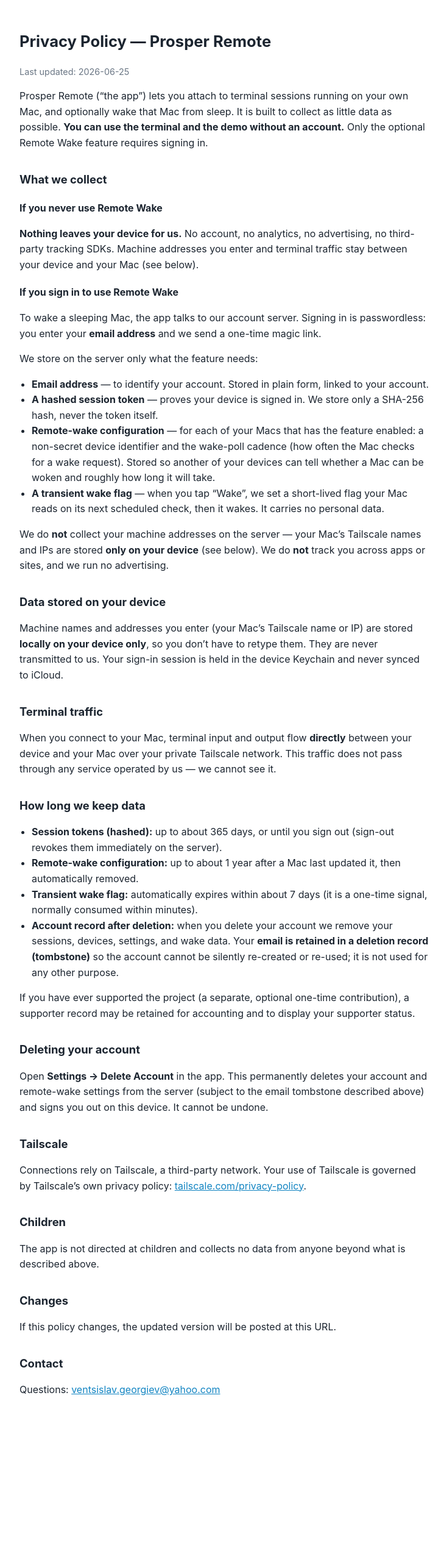
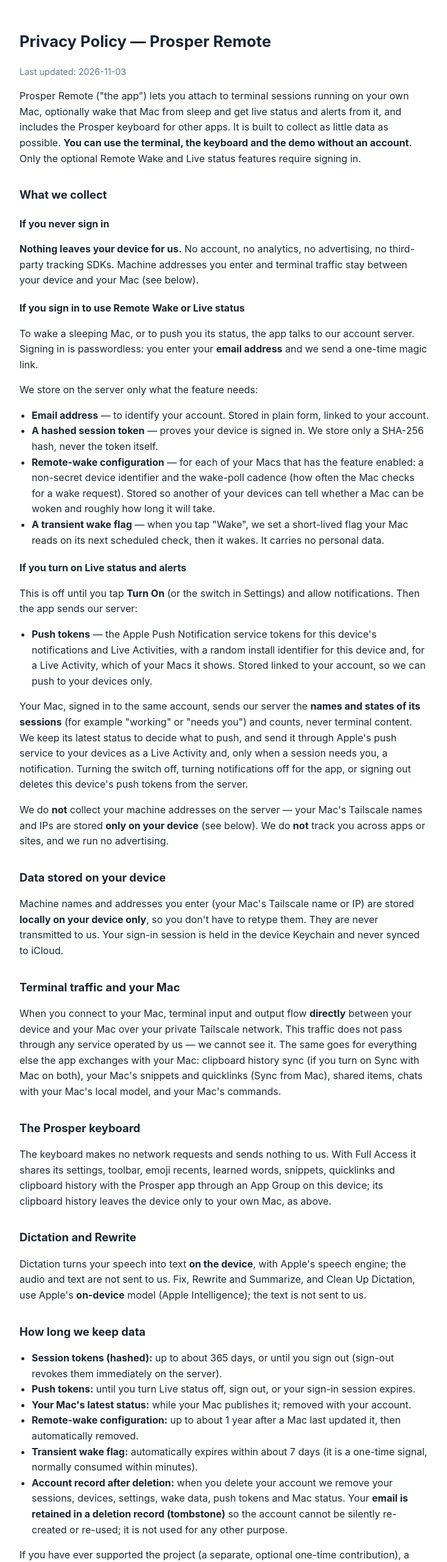
Before and after one commit to ventsislav-georgiev/prosper-ios, a plain HTML site: page index.html in a window 1280 px wide. Shown: the top 2562 px of the page at 61% size, without its empty margins (272-1006 px from the left). Before the commit the page ends 2341 px from the top, so only its background shows below. Drawn offline with Linux system fonts and the light colour scheme.

Commit message:
Privacy policy: Live status and alerts, the Prosper keyboard, clipboard sync, on-device dictation and rewrite (#725)

```diff
--- a/index.html
+++ b/index.html
@@ -16,83 +16,89 @@
 </head>
 <body>
 <h1>Privacy Policy — Prosper Remote</h1>
-<p class="meta">Last updated: 2026-06-25</p>
 
-<p>Prosper Remote (“the app”) lets you attach to terminal sessions running on your own Mac, and
-optionally wake that Mac from sleep. It is built to collect as little data as possible.
-<strong>You can use the terminal and the demo without an account.</strong> Only the optional Remote
-Wake feature requires signing in.</p>
+<p class="meta">Last updated: 2026-11-03</p>
+
+<p>Prosper Remote ("the app") lets you attach to terminal sessions running on your own Mac, optionally wake that Mac from sleep and get live status and alerts from it, and includes the Prosper keyboard for other apps. It is built to collect as little data as possible. <strong>You can use the terminal, the keyboard and the demo without an account.</strong> Only the optional Remote Wake and Live status features require signing in.</p>
 
 <h2>What we collect</h2>
 
-<h3>If you never use Remote Wake</h3>
-<p><strong>Nothing leaves your device for us.</strong> No account, no analytics, no advertising, no
-third-party tracking SDKs. Machine addresses you enter and terminal traffic stay between your device
-and your Mac (see below).</p>
+<h3>If you never sign in</h3>
 
-<h3>If you sign in to use Remote Wake</h3>
-<p>To wake a sleeping Mac, the app talks to our account server. Signing in is passwordless: you
-enter your <strong>email address</strong> and we send a one-time magic link.</p>
+<p><strong>Nothing leaves your device for us.</strong> No account, no analytics, no advertising, no third-party tracking SDKs. Machine addresses you enter and terminal traffic stay between your device and your Mac (see below).</p>
+
+<h3>If you sign in to use Remote Wake or Live status</h3>
+
+<p>To wake a sleeping Mac, or to push you its status, the app talks to our account server. Signing in is passwordless: you enter your <strong>email address</strong> and we send a one-time magic link.</p>
+
 <p>We store on the server only what the feature needs:</p>
+
 <ul>
-  <li><strong>Email address</strong> — to identify your account. Stored in plain form, linked to
-  your account.</li>
-  <li><strong>A hashed session token</strong> — proves your device is signed in. We store only a
-  SHA-256 hash, never the token itself.</li>
-  <li><strong>Remote-wake configuration</strong> — for each of your Macs that has the feature
-  enabled: a non-secret device identifier and the wake-poll cadence (how often the Mac checks for a
-  wake request). Stored so another of your devices can tell whether a Mac can be woken and roughly
-  how long it will take.</li>
-  <li><strong>A transient wake flag</strong> — when you tap “Wake”, we set a short-lived flag your
-  Mac reads on its next scheduled check, then it wakes. It carries no personal data.</li>
+  <li><strong>Email address</strong> — to identify your account. Stored in plain form, linked to your account.</li>
+  <li><strong>A hashed session token</strong> — proves your device is signed in. We store only a SHA-256 hash, never the token itself.</li>
+  <li><strong>Remote-wake configuration</strong> — for each of your Macs that has the feature enabled: a non-secret device identifier and the wake-poll cadence (how often the Mac checks for a wake request). Stored so another of your devices can tell whether a Mac can be woken and roughly how long it will take.</li>
+  <li><strong>A transient wake flag</strong> — when you tap "Wake", we set a short-lived flag your Mac reads on its next scheduled check, then it wakes. It carries no personal data.</li>
 </ul>
-<p>We do <strong>not</strong> collect your machine addresses on the server — your Mac’s Tailscale
-names and IPs are stored <strong>only on your device</strong> (see below). We do <strong>not</strong>
-track you across apps or sites, and we run no advertising.</p>
+
+<h3>If you turn on Live status and alerts</h3>
+
+<p>This is off until you tap <strong>Turn On</strong> (or the switch in Settings) and allow notifications. Then the app sends our server:</p>
+
+<ul>
+  <li><strong>Push tokens</strong> — the Apple Push Notification service tokens for this device's notifications and Live Activities, with a random install identifier for this device and, for a Live Activity, which of your Macs it shows. Stored linked to your account, so we can push to your devices only.</li>
+</ul>
+
+<p>Your Mac, signed in to the same account, sends our server the <strong>names and states of its sessions</strong> (for example "working" or "needs you") and counts, never terminal content. We keep its latest status to decide what to push, and send it through Apple's push service to your devices as a Live Activity and, only when a session needs you, a notification. Turning the switch off, turning notifications off for the app, or signing out deletes this device's push tokens from the server.</p>
+
+<p>We do <strong>not</strong> collect your machine addresses on the server — your Mac's Tailscale names and IPs are stored <strong>only on your device</strong> (see below). We do <strong>not</strong> track you across apps or sites, and we run no advertising.</p>
 
 <h2>Data stored on your device</h2>
-<p>Machine names and addresses you enter (your Mac’s Tailscale name or IP) are stored
-<strong>locally on your device only</strong>, so you don’t have to retype them. They are never
-transmitted to us. Your sign-in session is held in the device Keychain and never synced to iCloud.</p>
 
-<h2>Terminal traffic</h2>
-<p>When you connect to your Mac, terminal input and output flow <strong>directly</strong> between
-your device and your Mac over your private Tailscale network. This traffic does not pass through any
-service operated by us — we cannot see it.</p>
+<p>Machine names and addresses you enter (your Mac's Tailscale name or IP) are stored <strong>locally on your device only</strong>, so you don't have to retype them. They are never transmitted to us. Your sign-in session is held in the device Keychain and never synced to iCloud.</p>
+
+<h2>Terminal traffic and your Mac</h2>
+
+<p>When you connect to your Mac, terminal input and output flow <strong>directly</strong> between your device and your Mac over your private Tailscale network. This traffic does not pass through any service operated by us — we cannot see it. The same goes for everything else the app exchanges with your Mac: clipboard history sync (if you turn on Sync with Mac on both), your Mac's snippets and quicklinks (Sync from Mac), shared items, chats with your Mac's local model, and your Mac's commands.</p>
+
+<h2>The Prosper keyboard</h2>
+
+<p>The keyboard makes no network requests and sends nothing to us. With Full Access it shares its settings, toolbar, emoji recents, learned words, snippets, quicklinks and clipboard history with the Prosper app through an App Group on this device; its clipboard history leaves the device only to your own Mac, as above.</p>
+
+<h2>Dictation and Rewrite</h2>
+
+<p>Dictation turns your speech into text <strong>on the device</strong>, with Apple's speech engine; the audio and text are not sent to us. Fix, Rewrite and Summarize, and Clean Up Dictation, use Apple's <strong>on-device</strong> model (Apple Intelligence); the text is not sent to us.</p>
 
 <h2>How long we keep data</h2>
+
 <ul>
-  <li><strong>Session tokens (hashed):</strong> up to about 365 days, or until you sign out
-  (sign-out revokes them immediately on the server).</li>
-  <li><strong>Remote-wake configuration:</strong> up to about 1 year after a Mac last updated it,
-  then automatically removed.</li>
-  <li><strong>Transient wake flag:</strong> automatically expires within about 7 days (it is a
-  one-time signal, normally consumed within minutes).</li>
-  <li><strong>Account record after deletion:</strong> when you delete your account we remove your
-  sessions, devices, settings, and wake data. Your <strong>email is retained in a deletion record
-  (tombstone)</strong> so the account cannot be silently re-created or re-used; it is not used for
-  any other purpose.</li>
+  <li><strong>Session tokens (hashed):</strong> up to about 365 days, or until you sign out (sign-out revokes them immediately on the server).</li>
+  <li><strong>Push tokens:</strong> until you turn Live status off, sign out, or your sign-in session expires.</li>
+  <li><strong>Your Mac's latest status:</strong> while your Mac publishes it; removed with your account.</li>
+  <li><strong>Remote-wake configuration:</strong> up to about 1 year after a Mac last updated it, then automatically removed.</li>
+  <li><strong>Transient wake flag:</strong> automatically expires within about 7 days (it is a one-time signal, normally consumed within minutes).</li>
+  <li><strong>Account record after deletion:</strong> when you delete your account we remove your sessions, devices, settings, wake data, push tokens and Mac status. Your <strong>email is retained in a deletion record (tombstone)</strong> so the account cannot be silently re-created or re-used; it is not used for any other purpose.</li>
 </ul>
-<p>If you have ever supported the project (a separate, optional one-time contribution), a supporter
-record may be retained for accounting and to display your supporter status.</p>
+
+<p>If you have ever supported the project (a separate, optional one-time contribution), a supporter record may be retained for accounting and to display your supporter status.</p>
 
 <h2>Deleting your account</h2>
-<p>Open <strong>Settings → Delete Account</strong> in the app. This permanently deletes your account
-and remote-wake settings from the server (subject to the email tombstone described above) and signs
-you out on this device. It cannot be undone.</p>
+
+<p>Open <strong>Settings → Delete Account</strong> in the app. This permanently deletes your account and remote-wake and live status data from the server (subject to the email tombstone described above) and signs you out on this device. It cannot be undone.</p>
 
 <h2>Tailscale</h2>
-<p>Connections rely on Tailscale, a third-party network. Your use of Tailscale is governed by
-Tailscale’s own privacy policy: <a href="https://tailscale.com/privacy-policy">tailscale.com/privacy-policy</a>.</p>
+
+<p>Connections rely on Tailscale, a third-party network. Your use of Tailscale is governed by Tailscale's own privacy policy: <a href="https://tailscale.com/privacy-policy">https://tailscale.com/privacy-policy</a></p>
 
 <h2>Children</h2>
-<p>The app is not directed at children and collects no data from anyone beyond what is described
-above.</p>
+
+<p>The app is not directed at children and collects no data from anyone beyond what is described above.</p>
 
 <h2>Changes</h2>
+
 <p>If this policy changes, the updated version will be posted at this URL.</p>
 
 <h2>Contact</h2>
-<p>Questions: <a href="mailto:ventsislav.georgiev@yahoo.com">ventsislav.georgiev@yahoo.com</a></p>
+
+<p>Questions: open an issue at <a href="https://github.com/ventsislav-georgiev/prosper-ios/issues">https://github.com/ventsislav-georgiev/prosper-ios/issues</a></p>
 </body>
 </html>
```
